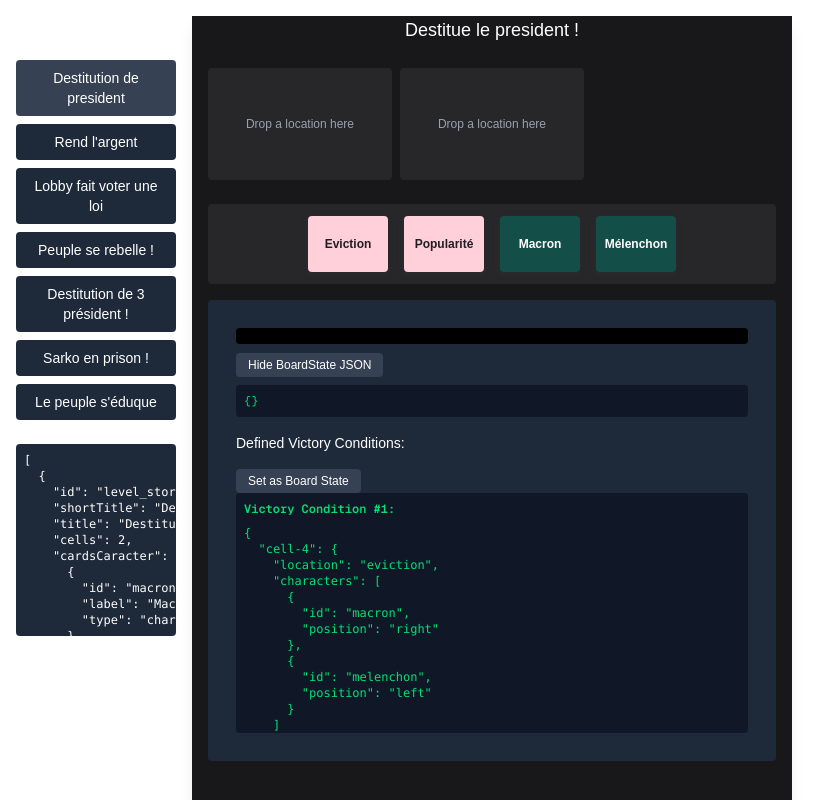
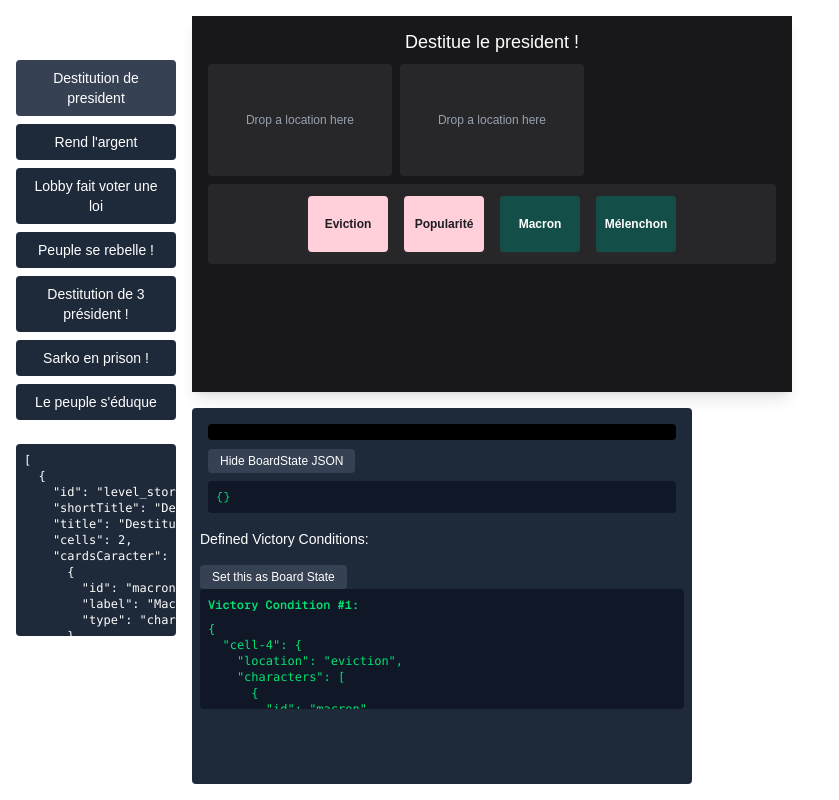
Before and after one commit to ryan-choukri/Tout-Va-Bien, a Next.js app: page / in a window 1280 px wide. Both pictures are taken after a click on the button "Display BoardState JSON". Shown: the top 800 px of the page, without its empty margins (0-839 px from the left). Built offline with nearby package versions, Linux system fonts and the light colour scheme.

Commit message:
fix spacing and sperate composant visuly

```diff
--- a/src/app/page.tsx
+++ b/src/app/page.tsx
@@ -47,9 +47,9 @@
       </div>
 
       {/* Container du jeu */}
-      <div className="game-container flex-1 max-w-[600px] aspect-[9/16] shadow-lg">
+        <div className="flex-1 flex" style={{ flexDirection: "column" }}>
         <GameGrid key={currentLevel.id} levelData={currentLevel as Level}  />
-      </div>
+        </div>
     </div>
   );
 }
--- a/src/components/GameGrid.tsx
+++ b/src/components/GameGrid.tsx
@@ -25,14 +25,14 @@
   return (
     <div className="p-2 bg-green-900 text-white rounded text-xs font-mono mt-2">
       Victory! Condition #{victoryState.index !== undefined ? victoryState.index + 1 : ''} matched.
-      <pre className="overflow-auto max-h-[20vh]">{JSON.stringify(victoryState.matchedState, null, 2)}</pre>
+      <pre className="overflow-auto max-h-[5vh]">{JSON.stringify(victoryState.matchedState, null, 2)}</pre>
     </div>
   );
 }
 
 const VictoriesSetToDebug = ({ levelVictories, setBoardState }: { levelVictories: BoardState[], setBoardState: React.Dispatch<React.SetStateAction<BoardState>> }) => {
     return (
-        <div className="mt-4 mx-4">
+        <div className="mt-4 mx-2">
             <h3 className="text-white text-sm mb-2">Defined Victory Conditions:</h3>
             {levelVictories.map((victory, index) => {
             return (
@@ -41,9 +41,9 @@
                         className="mt-2 px-3 py-1 bg-gray-700 text-white rounded text-xs hover:bg-gray-600 transition"
                         onClick={() => setBoardState(JSON.parse(JSON.stringify(victory)))}
                     >
-                        Set as Board State
+                        Set this as Board State
                     </button>
-                <div  className="mb-4 p-2 bg-gray-900 text-green-400 rounded font-mono text-xs overflow-auto max-h-[30vh]">
+                <div  className="mb-4 p-2 bg-gray-900 text-green-400 rounded font-mono text-xs overflow-auto max-h-[15vh]">
                     <div className="mb-2 font-semibold">Victory Condition #{index + 1}:</div>
                     <pre>
                         {JSON.stringify(victory, null, 2)}
@@ -58,7 +58,7 @@
 const DebugJSON = ({ data }: DebugJSONProps) => {
   const [showJSON, setShowJSON] = useState(false);
   return (
-    <div className="mt-4 mx-4">
+    <div className=" mt-4 mx-4">
       {/* Affichage compact */}
       <pre className="p-2 rounded bg-black text-green-400 text-[10px] overflow-auto font-mono">
         {Object.entries(data)
@@ -82,7 +82,7 @@
 
         {showJSON && (
           <div
-            className="p-2 bg-gray-900 text-green-400 rounded font-mono text-xs overflow-auto max-h-[30vh] select-all"
+            className="p-2 bg-gray-900 text-green-400 rounded font-mono text-xs overflow-auto max-h-[8vh] select-all"
           >
             {JSON.stringify(data, null, 2)}
           </div>
@@ -439,15 +439,17 @@
   }
 
   return (
+  <>
+    <div className="game-container flex-1 max-w-[600px] shadow-lg">
       <DndContext
         onDragStart={handleDragStart}
         onDragEnd={handleDragEnd}
         sensors={sensors}
       >
-      <h2 className="text-white text-lg mb-2 text-center">{level.title}</h2>
+        <h2 className="text-white text-lg mt-3 text-center">{level.title}</h2>
 
         {/* Board Grid */}
-      <div className="grid grid-cols-3 gap-2 p-4">
+        <div className="grid grid-cols-3 gap-2 px-4 py-2 ">
           {boardCells.map((cellId) => {
             const cellData = boardState[cellId];
             const location = cellData?.location ? getCardDetails(cellData.location) : null;
@@ -521,7 +523,7 @@
         </div>
 
         {/* Deck - Always visible */}
-      <div className="flex gap-4 mt-2 justify-center flex-wrap m-4 p-3 deck rounded">
+        <div className="flex gap-4 mt-0 justify-center flex-wrap m-4 p-3 deck rounded">
           {/* <h3 className="w-full text-center text-white text-sm mb-2">Available Cards</h3> */}
           {deckLocationCards.map((card: Card) => (
             <DeckCard
@@ -545,15 +547,7 @@
             </DeckCard>
           ))}
         </div>
-      <div className="m-4 p-3 bg-gray-800 rounded space-y-2">
 
-        <VictoryStateDisplay victoryState={victoryState} />
-
-         <DebugJSON data={boardState} />
-
-        <VictoriesSetToDebug setBoardState={setBoardState}
-        levelVictories={level.victoryStates} />
-    </div>
 
         {/* Add DragOverlay - This ensures the dragged item is always on top */}
         <DragOverlay>
@@ -631,7 +625,17 @@
           ) : null}
         </DragOverlay>
       </DndContext>
+    </div>
+      <div className="mt-4 max-w-[500px] flex-1 bg-gray-800 rounded space-y-2">
 
+    <VictoryStateDisplay victoryState={victoryState} />
+
+      <DebugJSON data={boardState} />
+
+    <VictoriesSetToDebug setBoardState={setBoardState}
+    levelVictories={level.victoryStates} />
+</div>
+  </>
   );
 }
 
--- a/src/data/levels/level4.json
+++ b/src/data/levels/level4.json
@@ -1,5 +1,5 @@
 {
-  "id": "level_storyteller_03",
+  "id": "level_storyteller_04",
   "shortTitle": "Peuple se rebelle !",
   "title": "Lobby fait voter une loi ... Mais le peuple se rebelle !",
   "cells": 5,
--- a/src/data/levels/level7.json
+++ b/src/data/levels/level7.json
@@ -1,7 +1,7 @@
 {
   "id": "level_storyteller_06",
   "shortTitle": "Le peuple s'éduque",
-  "title": "Le peuple s'éduque et se rebelle !",
+  "title": "Du bêtisier à la révolte : le peuple s’éduque !",
   "cells": 4,
   "cardsCaracter": [
     { "id": "peuple", "label": "Peuple", "type": "character" },
```
Lines whose indentation alone changed are shown as unchanged.
